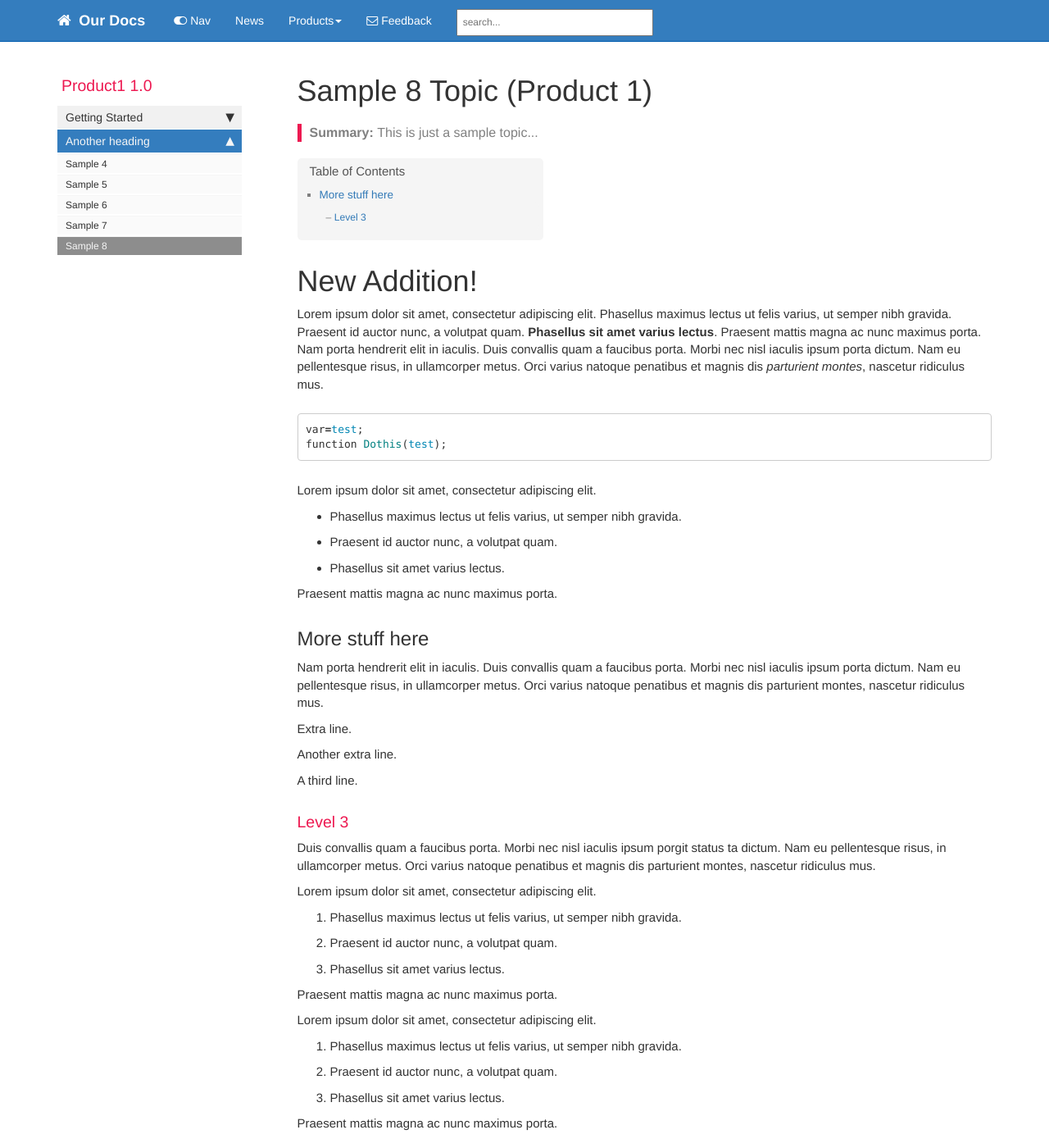
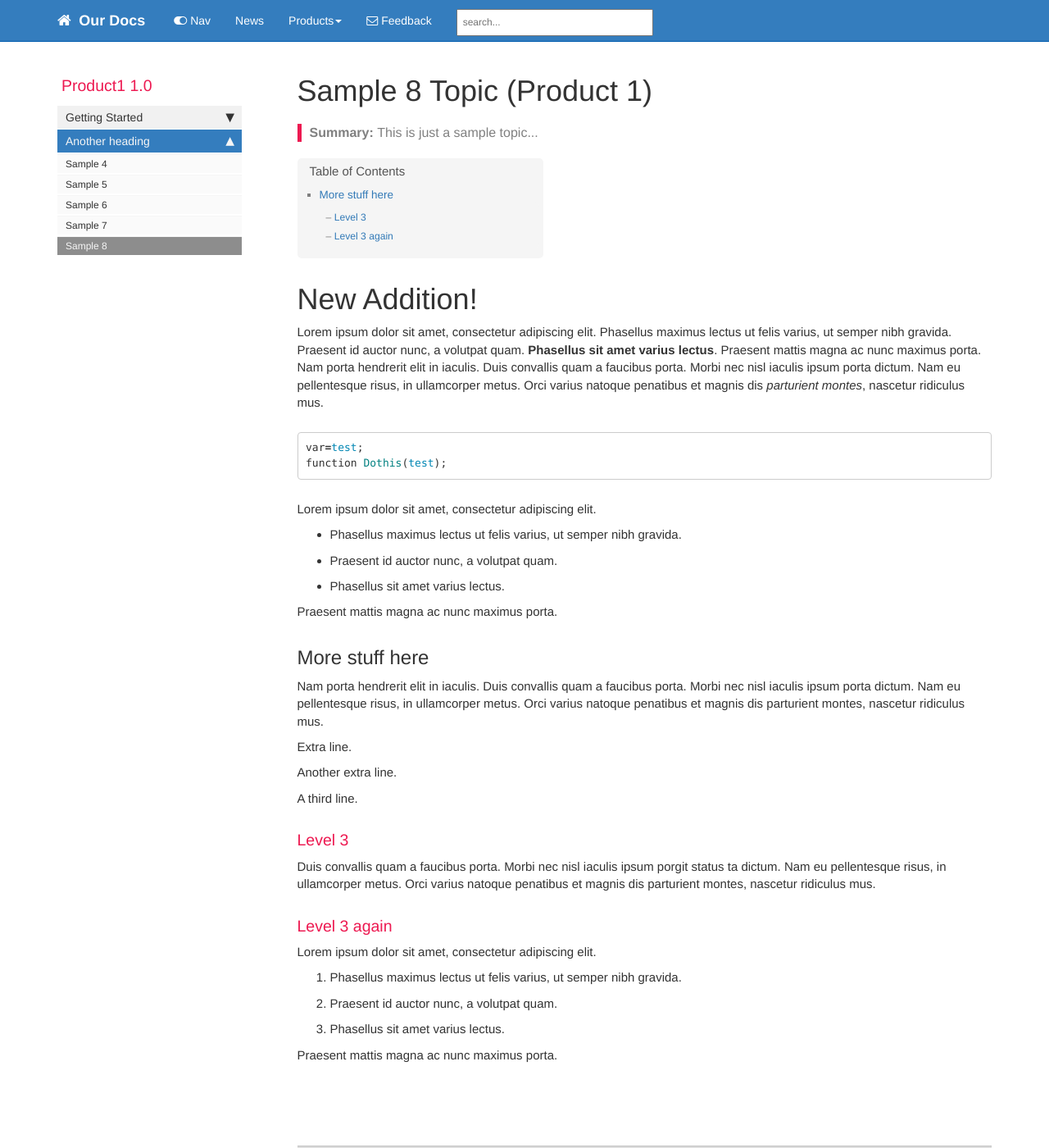
Before and after one commit to MickMacL/mickmacl.github.io, a Jekyll site: the page built from pages/product1/p1_sample8.md, in a window 1280 px wide and 1400 px high. Shown: the whole window at 82% size. Built offline with Jekyll 4.4.1, drawn with Linux system fonts in a browser that asks for light colours; nearby versions of some CDN libraries; comment, search, counter and statistics services are not loaded.

Commit message:
Added new level 3

```diff
--- a/pages/product1/p1_sample8.md
+++ b/pages/product1/p1_sample8.md
@@ -39,13 +39,7 @@ A third line.
 Duis convallis quam a faucibus porta. Morbi nec nisl iaculis ipsum porgit status
 ta dictum. Nam eu pellentesque risus, in ullamcorper metus. Orci varius natoque penatibus et magnis dis parturient montes, nascetur ridiculus mus.
 
-Lorem ipsum dolor sit amet, consectetur adipiscing elit.
-
-1. Phasellus maximus lectus ut felis varius, ut semper nibh gravida.
-2. Praesent id auctor nunc, a volutpat quam.
-3. Phasellus sit amet varius lectus.
-
-Praesent mattis magna ac nunc maximus porta.
+### Level 3 again
 
 Lorem ipsum dolor sit amet, consectetur adipiscing elit.
 
@@ -56,4 +50,5 @@ Lorem ipsum dolor sit amet, consectetur adipiscing elit.
 Praesent mattis magna ac nunc maximus porta.
 
 
+
 {% include links.html %}
```
